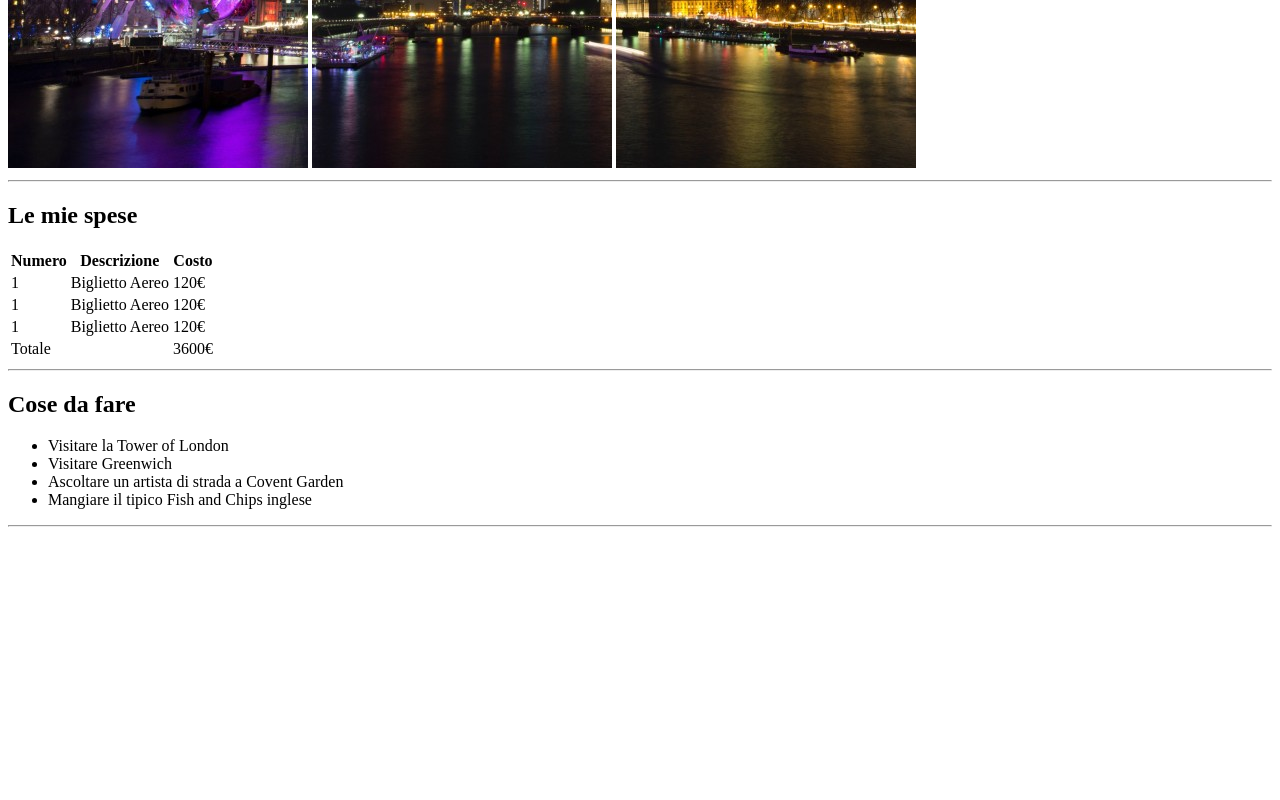
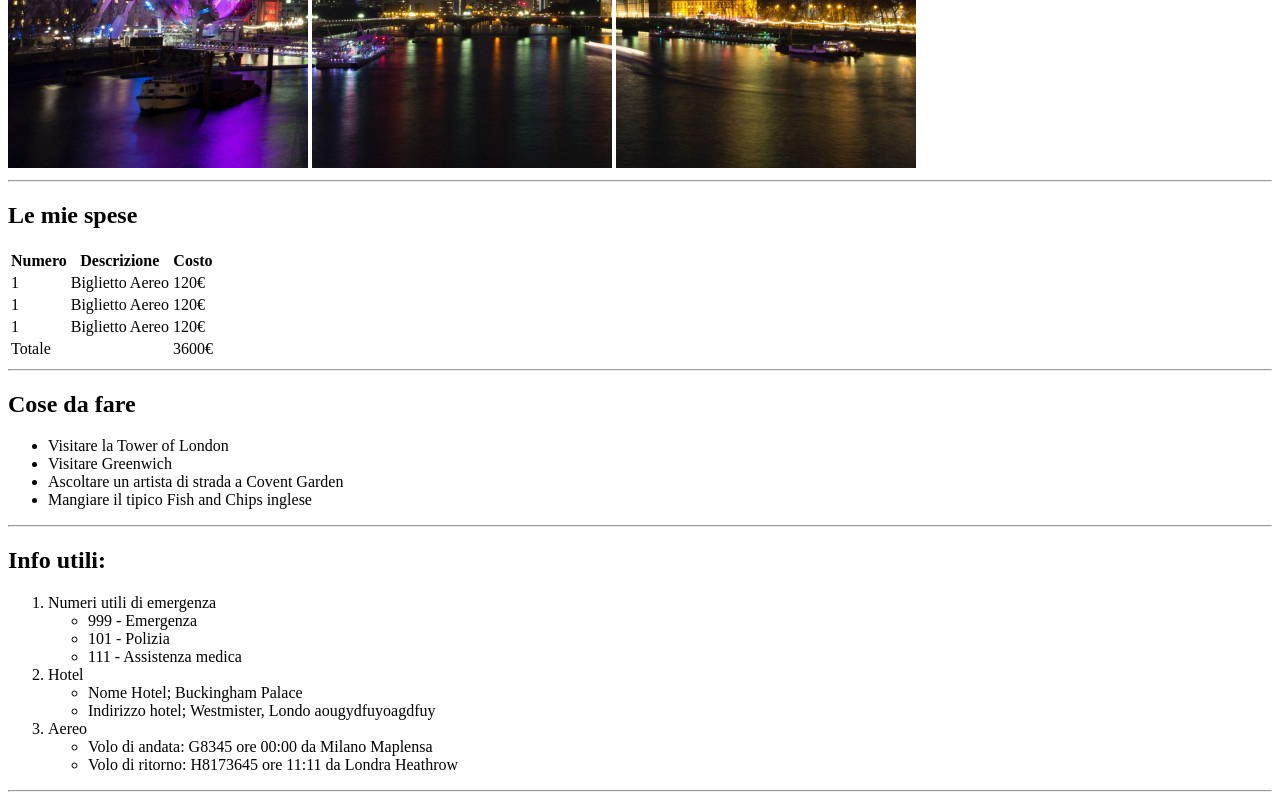
Before and after one commit to bonvi83/html-london-trip, a plain HTML site: page index.html in a window 1280 px wide. Shown: the part 499-1299 px from the top of the page. Before the commit the page ends 1034 px from the top, so only its background shows below. Drawn offline with Linux system fonts and the light colour scheme.

Commit message:
sezione quarta

```diff
--- a/index.html
+++ b/index.html
@@ -76,7 +76,27 @@
 
     <!-- quarta sezione: info utilie -->
     <section>
+        <h2>Info utili:</h2>
+        <ol>
+            <li>Numeri utili di emergenza</li>
+            <ul>
+                <li>999 - Emergenza</li>
+                <li>101 - Polizia</li>
+                <li>111 - Assistenza medica</li>
+            </ul>
+            <li>Hotel</li>
+            <ul>
+                <li>Nome Hotel; Buckingham Palace</li>
+                <li>Indirizzo hotel; Westmister, Londo aougydfuyoagdfuy</li>
+            </ul>
+            <li>Aereo</li>
+            <ul>
+                <li>Volo di andata: G8345 ore 00:00 da Milano Maplensa</li>
+                <li>Volo di ritorno: H8173645 ore 11:11 da Londra Heathrow</li>
+            </ul>
+        </ol>
     </section>
+    <hr>
 
     <!-- quinta sezione: foto -->
     <section>
```
